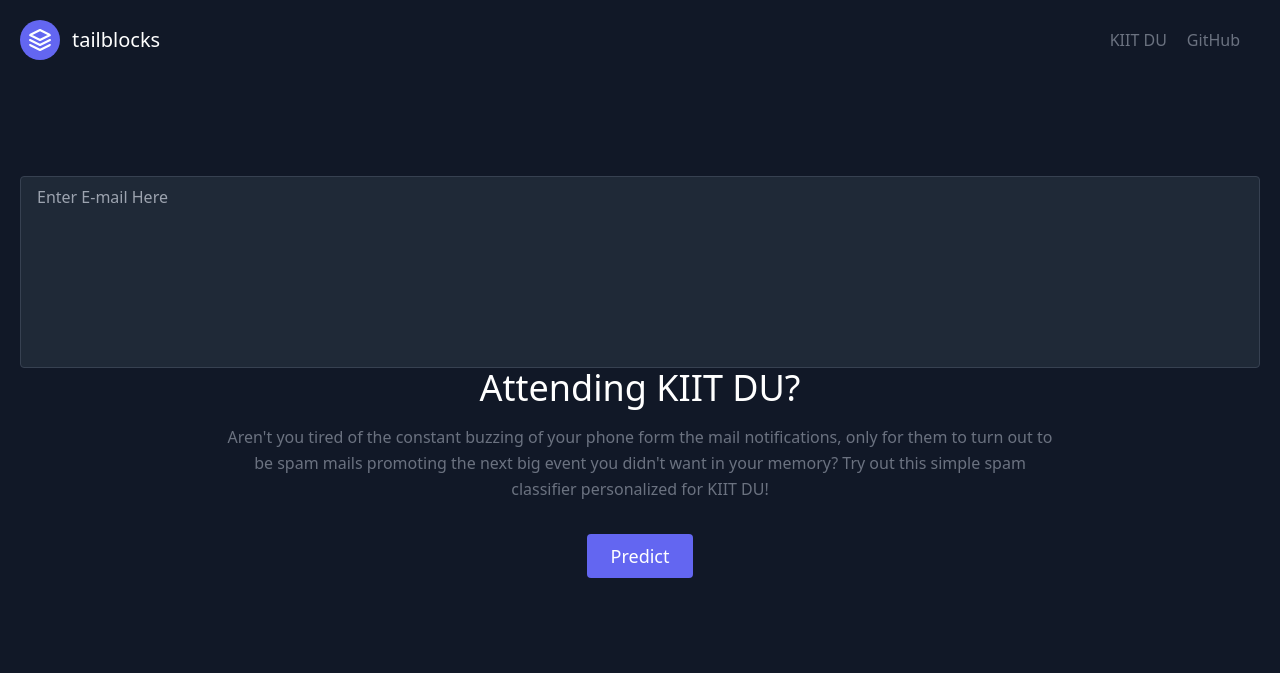
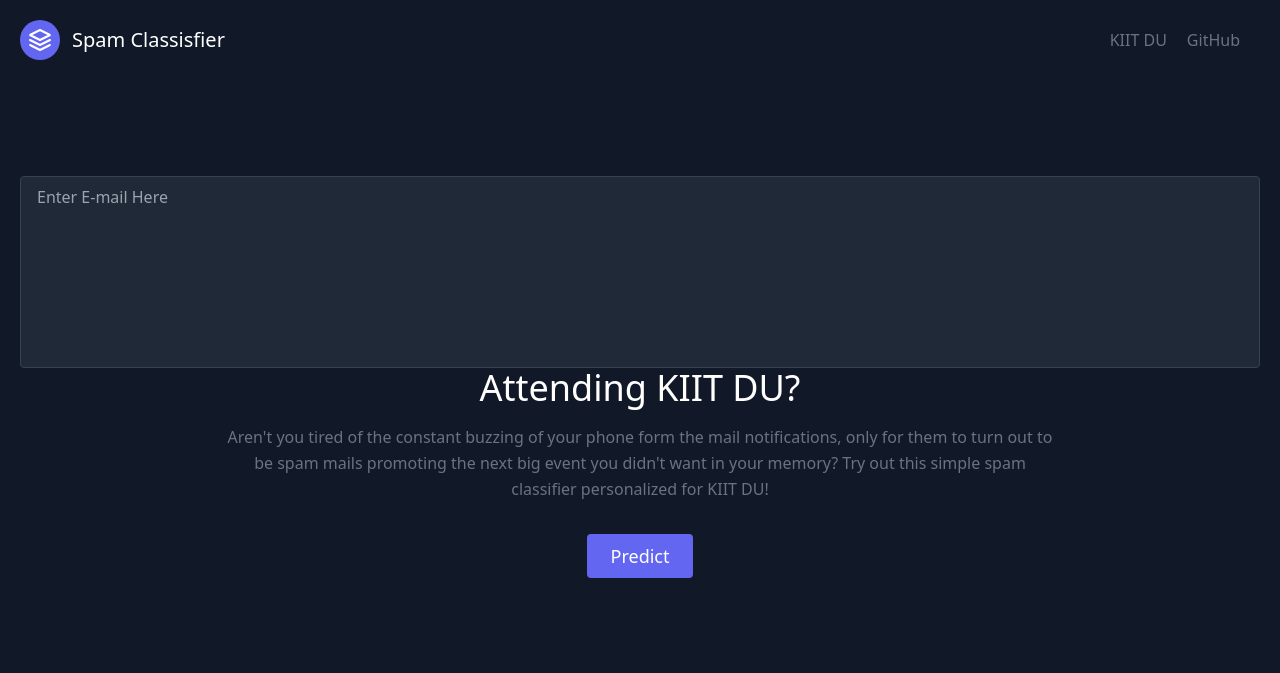
Before and after one commit to A4k9/KIIT_email_classifier, a Flask app: page / in a window 1280 px wide. Shown: the top 673 px of the page. Run offline with Flask 2, Linux system fonts and the light colour scheme; parts of the project's set-up code (start-up, migrations or seed data) failed here and were passed over.

Commit message:
Page Title added

```diff
--- a/template/index.html
+++ b/template/index.html
@@ -18,7 +18,7 @@
           viewBox="0 0 24 24">
           <path d="M12 2L2 7l10 5 10-5-10-5zM2 17l10 5 10-5M2 12l10 5 10-5"></path>
         </svg>
-        <span class="ml-3 text-xl">tailblocks</span>
+        <span class="ml-3 text-xl">Spam Classisfier</span>
       </a>
       <nav class="md:ml-auto flex flex-wrap items-center text-base justify-center">
         <a href="https://kiit.ac.in/" class="mr-5 hover:text-white">KIIT DU</a>
```
